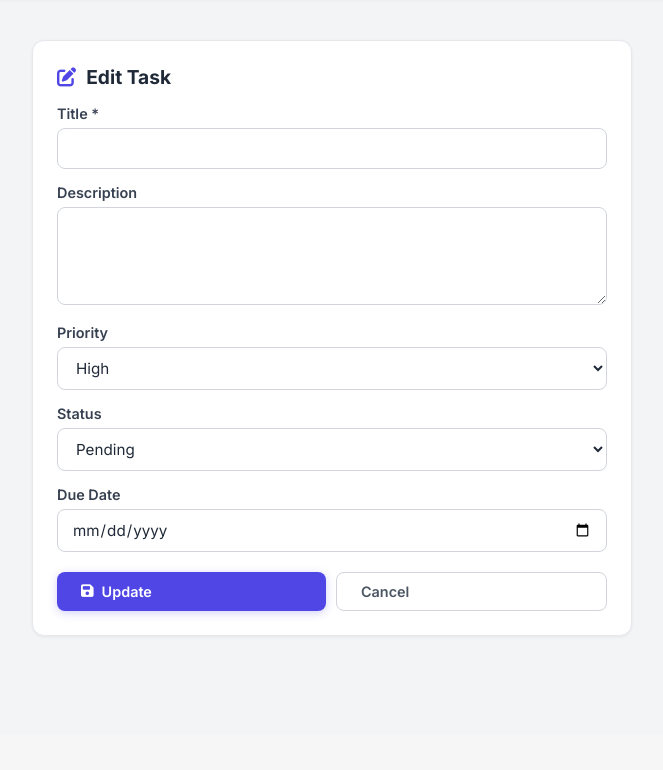
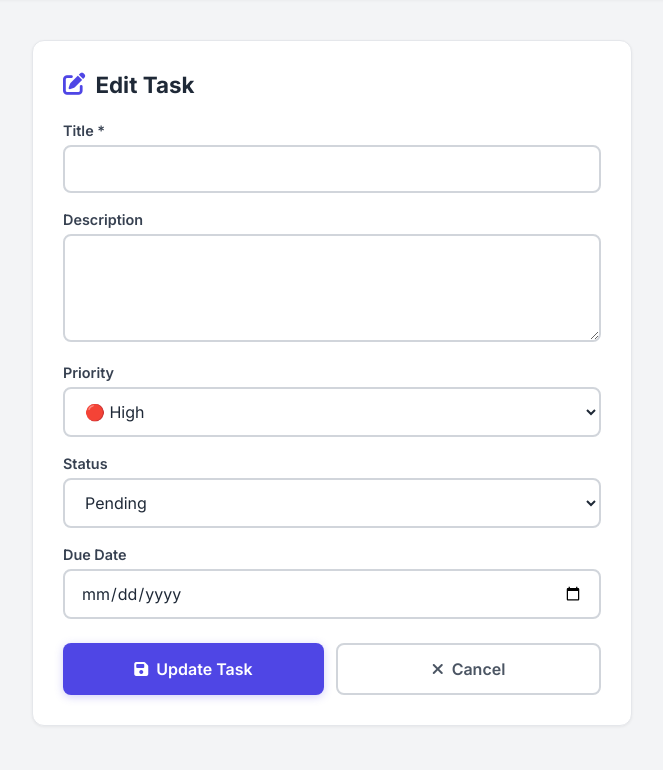
Before and after one commit to vineee08/task-manager-flask, a Flask app: template templates/edit_task.html in a window 1280 px wide. Shown: the part 66-836 px from the top of the page, without its empty margins (308-971 px from the left). Before the commit the page ends 702 px from the top, so only its background shows below. Run offline with Flask 3, Linux system fonts and the light colour scheme; the template is opened without the code that fills it, so the values that code supplies are empty.

Commit message:
Update edit_task.html

```diff
--- a/templates/edit_task.html
+++ b/templates/edit_task.html
@@ -1,54 +1,79 @@
 {% extends "base.html" %}
 
-{% block title %}Edit Task{% endblock %}
+{% block title %}Edit Task - TaskFlow{% endblock %}
 
 {% block content %}
 <div style="max-width: 600px; margin: 0 auto;">
-    <div class="card">
-        <h2 class="card-title"><i class="fas fa-edit"></i> Edit Task</h2>
+    <div class="card" style="background: white; border-radius: 12px; padding: 30px; border: 1px solid #E5E7EB; box-shadow: 0 1px 3px rgba(0,0,0,0.06);">
+        <h2 class="card-title" style="color: #1F2937; font-size: 1.4rem; font-weight: 700; margin-bottom: 24px; display: flex; align-items: center; gap: 10px;">
+            <i class="fas fa-edit" style="color: #4F46E5;"></i> Edit Task
+        </h2>
 
         <form method="POST">
-            <div style="margin-bottom: 15px;">
-                <label>Title *</label>
-                <input type="text" name="title" value="{{ task.title }}" required>
+            <!-- Title -->
+            <div style="margin-bottom: 18px;">
+                <label style="display: block; margin-bottom: 6px; font-weight: 600; color: #374151; font-size: 0.9rem;">Title *</label>
+                <input type="text" name="title" value="{{ task.title }}" required
+                       style="width: 100%; padding: 12px 16px; border-radius: 8px; border: 2px solid #D1D5DB; background: white; color: #1F2937; font-size: 1rem; transition: all 0.2s ease;">
             </div>
 
-            <div style="margin-bottom: 15px;">
-                <label>Description</label>
-                <textarea name="description" rows="4">{{ task.description or '' }}</textarea>
+            <!-- Description -->
+            <div style="margin-bottom: 18px;">
+                <label style="display: block; margin-bottom: 6px; font-weight: 600; color: #374151; font-size: 0.9rem;">Description</label>
+                <textarea name="description" rows="4"
+                          style="width: 100%; padding: 12px 16px; border-radius: 8px; border: 2px solid #D1D5DB; background: white; color: #1F2937; font-size: 1rem; font-family: 'Inter', sans-serif; transition: all 0.2s ease; resize: vertical;">{{ task.description or '' }}</textarea>
             </div>
 
-            <div style="margin-bottom: 15px;">
-                <label>Priority</label>
-                <select name="priority">
-                    <option value="High" {% if task.priority == 'High' %}selected{% endif %}>High</option>
-                    <option value="Medium" {% if task.priority == 'Medium' %}selected{% endif %}>Medium</option>
-                    <option value="Low" {% if task.priority == 'Low' %}selected{% endif %}>Low</option>
+            <!-- Priority -->
+            <div style="margin-bottom: 18px;">
+                <label style="display: block; margin-bottom: 6px; font-weight: 600; color: #374151; font-size: 0.9rem;">Priority</label>
+                <select name="priority"
+                        style="width: 100%; padding: 12px 16px; border-radius: 8px; border: 2px solid #D1D5DB; background: white; color: #1F2937; font-size: 1rem; transition: all 0.2s ease;">
+                    <option value="High" {% if task.priority == 'High' %}selected{% endif %}>🔴 High</option>
+                    <option value="Medium" {% if task.priority == 'Medium' %}selected{% endif %}>🟡 Medium</option>
+                    <option value="Low" {% if task.priority == 'Low' %}selected{% endif %}>🟢 Low</option>
                 </select>
             </div>
 
-            <div style="margin-bottom: 15px;">
-                <label>Status</label>
-                <select name="status">
+            <!-- Status -->
+            <div style="margin-bottom: 18px;">
+                <label style="display: block; margin-bottom: 6px; font-weight: 600; color: #374151; font-size: 0.9rem;">Status</label>
+                <select name="status"
+                        style="width: 100%; padding: 12px 16px; border-radius: 8px; border: 2px solid #D1D5DB; background: white; color: #1F2937; font-size: 1rem; transition: all 0.2s ease;">
                     <option value="Pending" {% if task.status == 'Pending' %}selected{% endif %}>Pending</option>
                     <option value="Completed" {% if task.status == 'Completed' %}selected{% endif %}>Completed</option>
                 </select>
             </div>
 
-            <div style="margin-bottom: 20px;">
-                <label>Due Date</label>
-                <input type="date" name="due_date" value="{{ task.due_date.strftime('%Y-%m-%d') if task.due_date else '' }}">
+            <!-- Due Date -->
+            <div style="margin-bottom: 24px;">
+                <label style="display: block; margin-bottom: 6px; font-weight: 600; color: #374151; font-size: 0.9rem;">Due Date</label>
+                <input type="date" name="due_date" value="{{ task.due_date.strftime('%Y-%m-%d') if task.due_date else '' }}"
+                       style="width: 100%; padding: 12px 16px; border-radius: 8px; border: 2px solid #D1D5DB; background: white; color: #1F2937; font-size: 1rem; transition: all 0.2s ease;">
             </div>
 
-            <div style="display: flex; gap: 10px;">
-                <button type="submit" class="btn btn-primary" style="flex:1;">
-                    <i class="fas fa-save"></i> Update
+            <!-- Buttons -->
+            <div style="display: flex; gap: 12px;">
+                <button type="submit" class="btn btn-primary" style="flex: 1; padding: 14px; background: #4F46E5; color: white; border: none; border-radius: 8px; font-weight: 600; font-size: 1rem; cursor: pointer; transition: all 0.2s ease; display: inline-flex; align-items: center; justify-content: center; gap: 8px;">
+                    <i class="fas fa-save"></i> Update Task
                 </button>
-                <a href="{{ url_for('tasks') }}" class="btn btn-outline" style="flex:1; text-align:center;">
-                    Cancel
+                <a href="{{ url_for('tasks') }}" class="btn btn-outline" style="flex: 1; padding: 14px; text-align: center; background: transparent; color: #4B5563; border: 2px solid #D1D5DB; border-radius: 8px; font-weight: 600; font-size: 1rem; text-decoration: none; transition: all 0.2s ease; display: inline-flex; align-items: center; justify-content: center; gap: 8px;">
+                    <i class="fas fa-times"></i> Cancel
                 </a>
             </div>
         </form>
     </div>
 </div>
+
+<style>
+    input:focus, textarea:focus, select:focus {
+        outline: none;
+        border-color: #4F46E5 !important;
+        box-shadow: 0 0 0 3px rgba(79, 70, 229, 0.1) !important;
+    }
+
+    input::placeholder, textarea::placeholder {
+        color: #9CA3AF !important;
+    }
+</style>
 {% endblock %}
```
